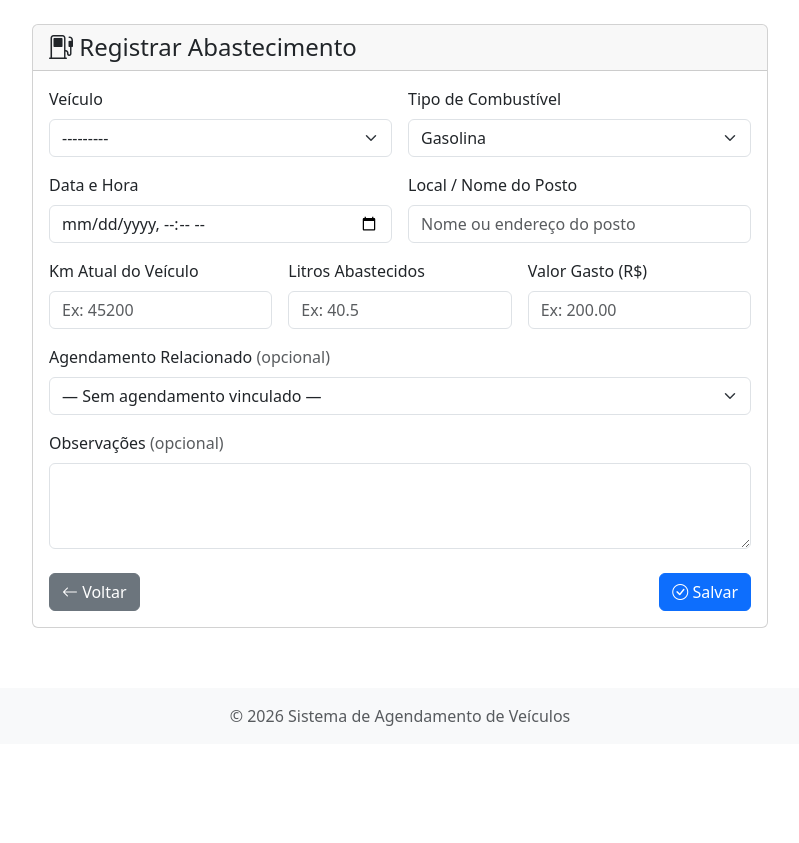
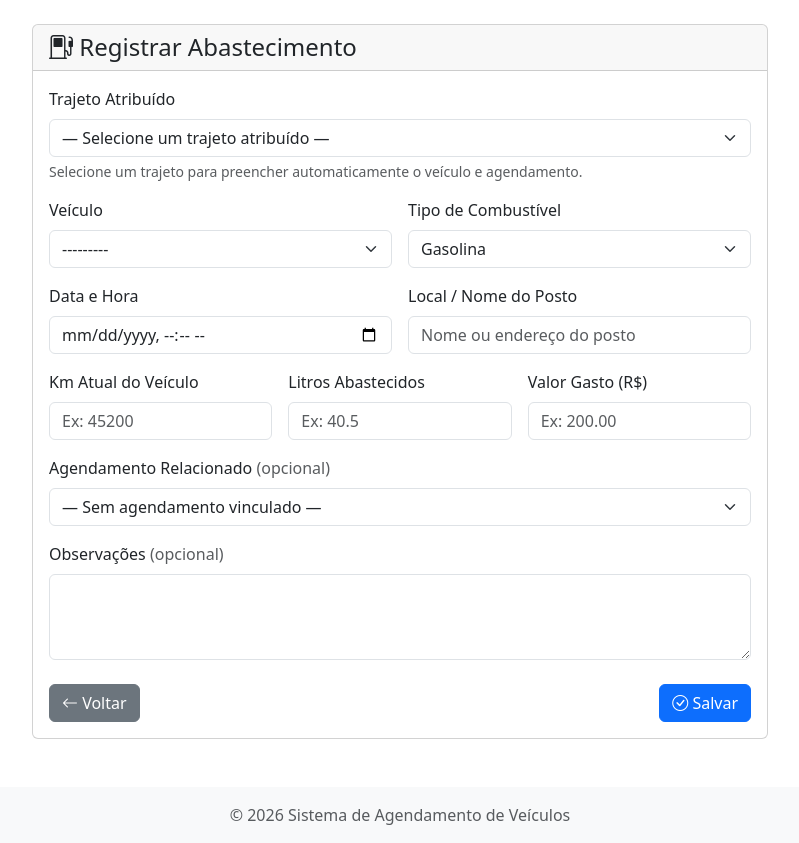
Before and after one commit to HeitorLouzeiro/agendamento_veiculos, a Django app: page /frotas/abastecimentos/novo/ in a window 1280 px wide. Shown: the part 56-899 px from the top of the page, without its empty margins (240-1039 px from the left). Before the commit the page ends 782 px from the top, so only its background shows below. Run offline with Django 5.2, Linux system fonts and the light colour scheme; the visitor is signed in with stand-in values (Sample User, id 1); data that the repository does not hold is empty; some libraries are stand-ins or nearby versions.

Commit message:
feat: pré-seleção de trajeto no abastecimento
Co-Authored-By: Claude Sonnet 4.6 <noreply@anthropic.com>

```diff
--- a/frotas/views/abastecimento_views.py
+++ b/frotas/views/abastecimento_views.py
@@ -46,7 +46,10 @@ def criar_abastecimento(request):
             messages.success(request, 'Abastecimento registrado com sucesso!')
             return redirect('frotas:lista_abastecimentos')
     else:
-        form = AbastecimentoForm(motorista=user, is_admin=is_admin)
+        initial = {}
+        if pk := request.GET.get('trajeto'):
+            initial['trajeto'] = pk
+        form = AbastecimentoForm(motorista=user, is_admin=is_admin, initial=initial)
 
     return render(
         request,
--- a/templates/frotas/abastecimentos/form.html
+++ b/templates/frotas/abastecimentos/form.html
@@ -11,52 +11,75 @@
                     <h4 class="mb-0"><i class="bi bi-fuel-pump"></i> {{ titulo }}</h4>
                 </div>
                 <div class="card-body">
-                    <form method="post">
+                    <form method="post" id="form-abastecimento">
                         {% csrf_token %}
 
                         <div class="row g-3">
+
+                            {# ── Trajeto ── #}
+                            <div class="col-12">
+                                <label class="form-label">{{ form.trajeto.label }}</label>
+                                {{ form.trajeto }}
+                                <div class="form-text">Selecione um trajeto para preencher automaticamente o veículo e agendamento.</div>
+                            </div>
+
+                            {# ── Veículo (somente-leitura quando trajeto selecionado) ── #}
                             <div class="col-md-6">
                                 <label class="form-label">{{ form.veiculo.label }}</label>
-                                {{ form.veiculo }}
+                                <div id="veiculo-display" class="form-control bg-light text-muted d-none"></div>
+                                <input type="hidden" id="id_veiculo_hidden" name="veiculo">
+                                <div id="veiculo-select-wrap">{{ form.veiculo }}</div>
                                 {% if form.veiculo.errors %}<div class="text-danger small">{{ form.veiculo.errors }}</div>{% endif %}
                             </div>
+
                             <div class="col-md-6">
                                 <label class="form-label">{{ form.tipo_combustivel.label }}</label>
                                 {{ form.tipo_combustivel }}
                             </div>
+
                             <div class="col-md-6">
                                 <label class="form-label">{{ form.data_hora.label }}</label>
                                 {{ form.data_hora }}
                                 {% if form.data_hora.errors %}<div class="text-danger small">{{ form.data_hora.errors }}</div>{% endif %}
                             </div>
+
                             <div class="col-md-6">
                                 <label class="form-label">{{ form.local_posto.label }}</label>
                                 {{ form.local_posto }}
                                 {% if form.local_posto.errors %}<div class="text-danger small">{{ form.local_posto.errors }}</div>{% endif %}
                             </div>
+
                             <div class="col-md-4">
                                 <label class="form-label">{{ form.km_atual.label }}</label>
                                 {{ form.km_atual }}
                                 {% if form.km_atual.errors %}<div class="text-danger small">{{ form.km_atual.errors }}</div>{% endif %}
                             </div>
+
                             <div class="col-md-4">
                                 <label class="form-label">{{ form.litros_abastecidos.label }}</label>
                                 {{ form.litros_abastecidos }}
                                 {% if form.litros_abastecidos.errors %}<div class="text-danger small">{{ form.litros_abastecidos.errors }}</div>{% endif %}
                             </div>
+
                             <div class="col-md-4">
                                 <label class="form-label">{{ form.valor_gasto.label }}</label>
                                 {{ form.valor_gasto }}
                                 {% if form.valor_gasto.errors %}<div class="text-danger small">{{ form.valor_gasto.errors }}</div>{% endif %}
                             </div>
+
+                            {# ── Agendamento (somente-leitura quando trajeto selecionado) ── #}
                             <div class="col-12">
                                 <label class="form-label">{{ form.agendamento.label }} <span class="text-muted">(opcional)</span></label>
-                                {{ form.agendamento }}
+                                <div id="agendamento-display" class="form-control bg-light text-muted d-none"></div>
+                                <input type="hidden" id="id_agendamento_hidden" name="agendamento">
+                                <div id="agendamento-select-wrap">{{ form.agendamento }}</div>
                             </div>
+
                             <div class="col-12">
                                 <label class="form-label">{{ form.observacoes.label }} <span class="text-muted">(opcional)</span></label>
                                 {{ form.observacoes }}
                             </div>
+
                         </div>
 
                         <div class="d-flex justify-content-between mt-4">
@@ -74,3 +97,59 @@
     </div>
 </div>
 {% endblock %}
+
+{% block extra_js %}
+<script>
+(function () {
+    const trajetoSelect = document.getElementById('id_trajeto');
+    if (!trajetoSelect) return;
+
+    const veiculoDisplay    = document.getElementById('veiculo-display');
+    const veiculoSelectWrap = document.getElementById('veiculo-select-wrap');
+    const veiculoHidden     = document.getElementById('id_veiculo_hidden');
+    const agendDisplay      = document.getElementById('agendamento-display');
+    const agendSelectWrap   = document.getElementById('agendamento-select-wrap');
+    const agendHidden       = document.getElementById('id_agendamento_hidden');
+
+    function lockFields(lock) {
+        if (lock) {
+            veiculoDisplay.classList.remove('d-none');
+            veiculoSelectWrap.classList.add('d-none');
+            agendDisplay.classList.remove('d-none');
+            agendSelectWrap.classList.add('d-none');
+        } else {
+            veiculoDisplay.classList.add('d-none');
+            veiculoSelectWrap.classList.remove('d-none');
+            agendDisplay.classList.add('d-none');
+            agendSelectWrap.classList.remove('d-none');
+            veiculoHidden.value = '';
+            agendHidden.value = '';
+        }
+    }
+
+    function loadTrajeto(trajetoId) {
+        if (!trajetoId) { lockFields(false); return; }
+
+        fetch(`/frotas/deslocamentos/trajeto/${trajetoId}/detalhes/`, {
+            headers: { 'X-Requested-With': 'XMLHttpRequest' }
+        })
+        .then(r => r.json())
+        .then(data => {
+            if (data.erro) { lockFields(false); return; }
+            veiculoDisplay.textContent = data.veiculo_texto;
+            veiculoHidden.value = data.veiculo_id;
+            agendDisplay.textContent = data.agendamento_texto;
+            agendHidden.value = data.agendamento_id;
+            lockFields(true);
+        })
+        .catch(() => lockFields(false));
+    }
+
+    trajetoSelect.addEventListener('change', function () {
+        loadTrajeto(this.value);
+    });
+
+    if (trajetoSelect.value) loadTrajeto(trajetoSelect.value);
+})();
+</script>
+{% endblock %}
```
